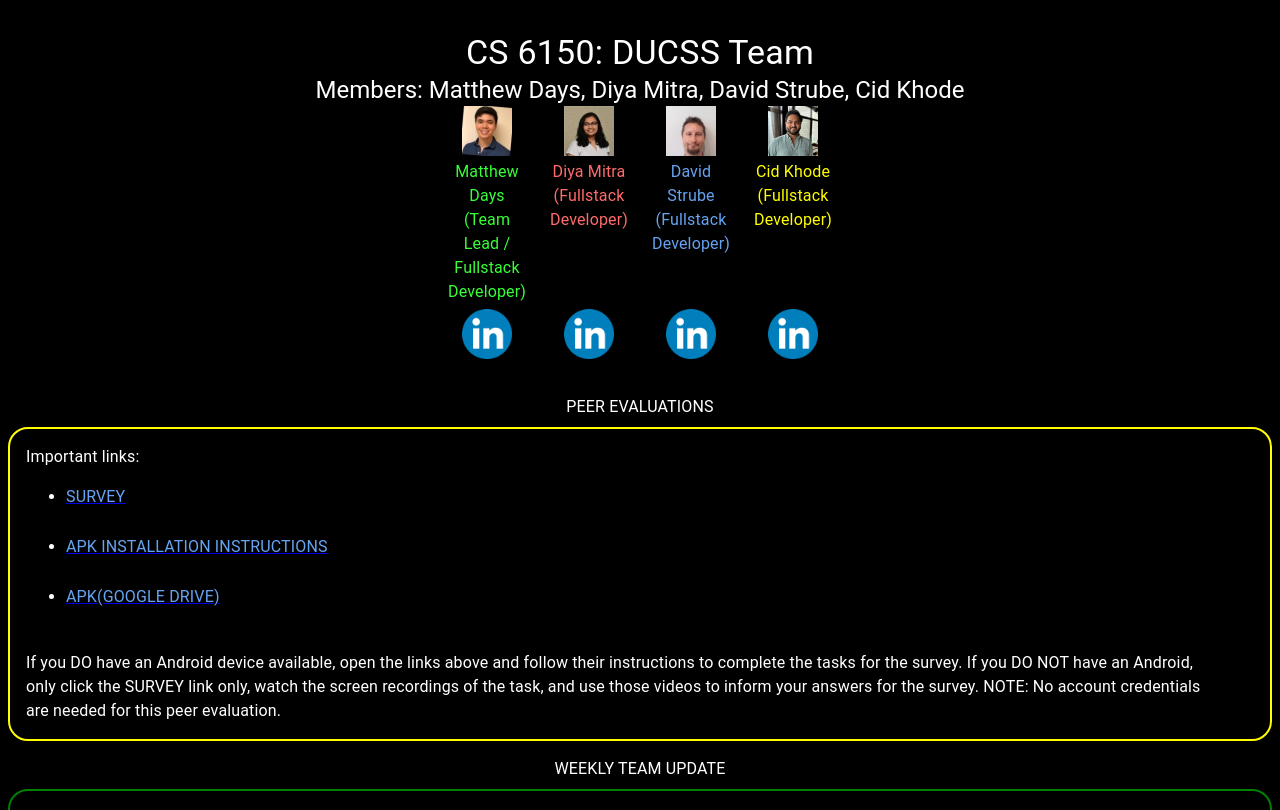
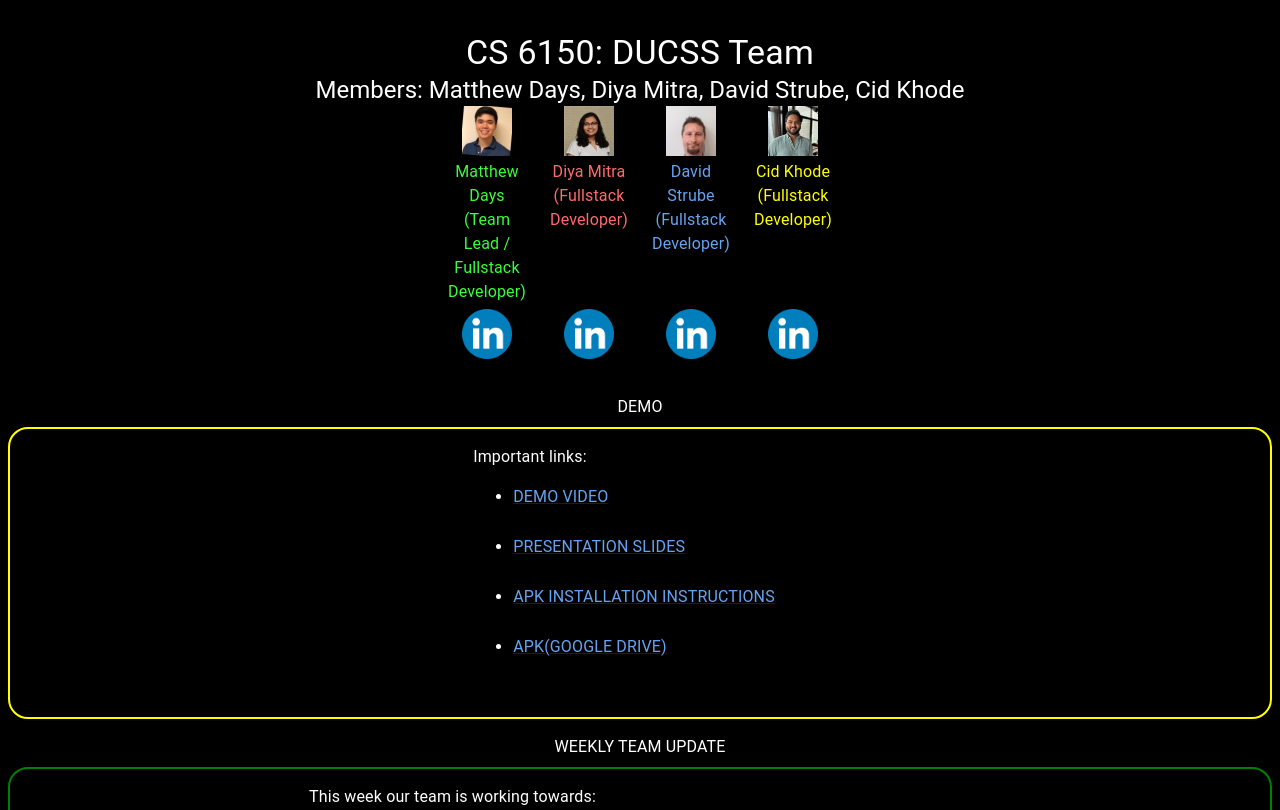
Before and after one commit to cidkhode/gt-cs6150-ducss-website, a React (Create React App) app: page / in a window 1280 px wide. Shown: the top 810 px of the page. Built offline with nearby package versions, Linux system fonts and the light colour scheme.

Commit message:
Add new links for demo

```diff
--- a/src/project-info.jsx
+++ b/src/project-info.jsx
@@ -46,17 +46,17 @@ export const ProjectInfo = () => {
           </Box>
         </Box>
       </Box>
-      {/* PEER EVALUTATIONS */}
-      <Typography color="white" textAlign="center">PEER EVALUATIONS</Typography>
+      {/* DEMO */}
+      <Typography color="white" textAlign="center">DEMO</Typography>
       <Box sx={{ margin: "8px 8px 16px", justifyContent: "center", display: "flex", padding: 2, border: "solid 2px yellow", borderRadius: 5, "> a": { textDecorationColor: "#66A3F0" }, ">:first-of-type": { marginRight: 4 } }}>
         <Typography color="white" component="div">
           Important links:
           <ul>
-            <li><a href="https://docs.google.com/forms/d/e/1FAIpQLScpDeEqEgLF8zU9FUKQtdtqzXBGDuoIjrcJZbs90JnK5VzmmA/viewform?usp=sf_link" target="_blank" rel="noreferrer"><Typography color="#66A3F0" sx={{ height: 50 }}>SURVEY</Typography></a></li>
+            <li><a href="https://youtu.be/1Xv03rUTV-4?si=0fa982ZFE1z-QuBh" target="_blank" rel="noreferrer"><Typography color="#66A3F0" sx={{ height: 50 }}>DEMO VIDEO</Typography></a></li>
+            <li><a href="https://docs.google.com/presentation/d/1e8eGTrQf6HoqbooUOgO129QQm_RiaR-hvaaUIfPYREs/edit?usp=sharing" target="_blank" rel="noreferrer"><Typography color="#66A3F0" sx={{ height: 50 }}>PRESENTATION SLIDES</Typography></a></li>
             <li><a href="https://docs.google.com/document/d/17OCxllCIsq8DLwdlY5mLHt6PFu_ZsfzrL3y76MPJcrA/edit?usp=sharing" target="_blank" rel="noreferrer"><Typography color="#66A3F0" sx={{ height: 50 }}>APK INSTALLATION INSTRUCTIONS</Typography></a></li>
-            <li><a href="https://drive.google.com/file/d/18BEyvBTfkBtUKH3eoEkgfioIkBFH2uMV/view?usp=drive_link" target="_blank" rel="noreferrer"><Typography color="#66A3F0" sx={{ height: 50 }}>APK(GOOGLE DRIVE)</Typography></a></li>
+            <li><a href="https://drive.google.com/file/d/13TLc8n4OQDZhoCiBTEp2YdbC8OXZbHQy/view?usp=drive_link" target="_blank" rel="noreferrer"><Typography color="#66A3F0" sx={{ height: 50 }}>APK(GOOGLE DRIVE)</Typography></a></li>
           </ul>
-          If you DO have an Android device available, open the links above and follow their instructions to complete the tasks for the survey. If you DO NOT have an Android, only click the SURVEY link only, watch the screen recordings of the task, and use those videos to inform your answers for the survey. NOTE: No account credentials are needed for this peer evaluation.
         </Typography>
       </Box>
 
```
